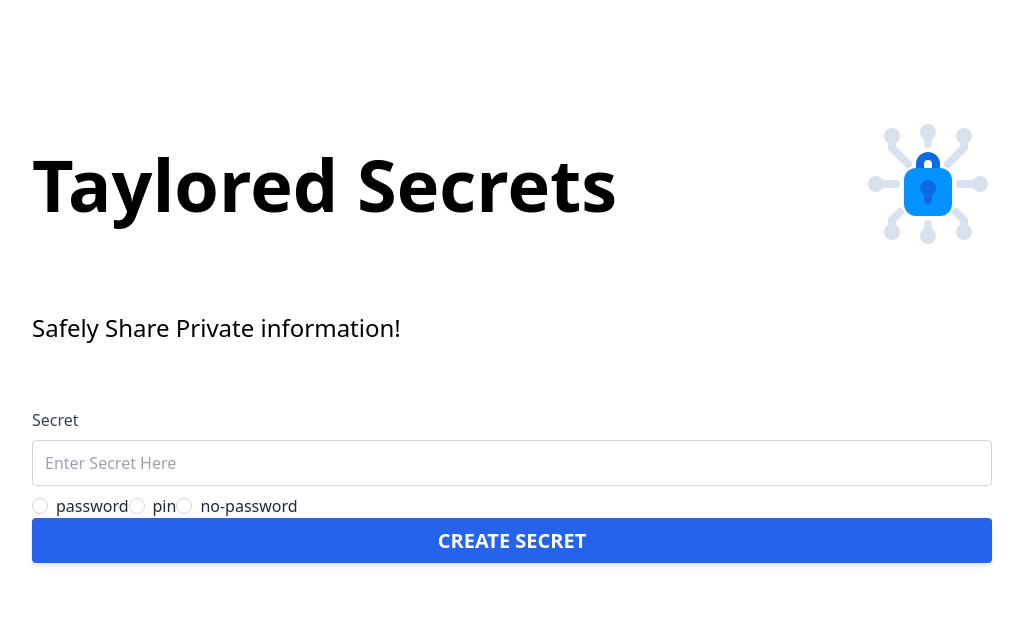
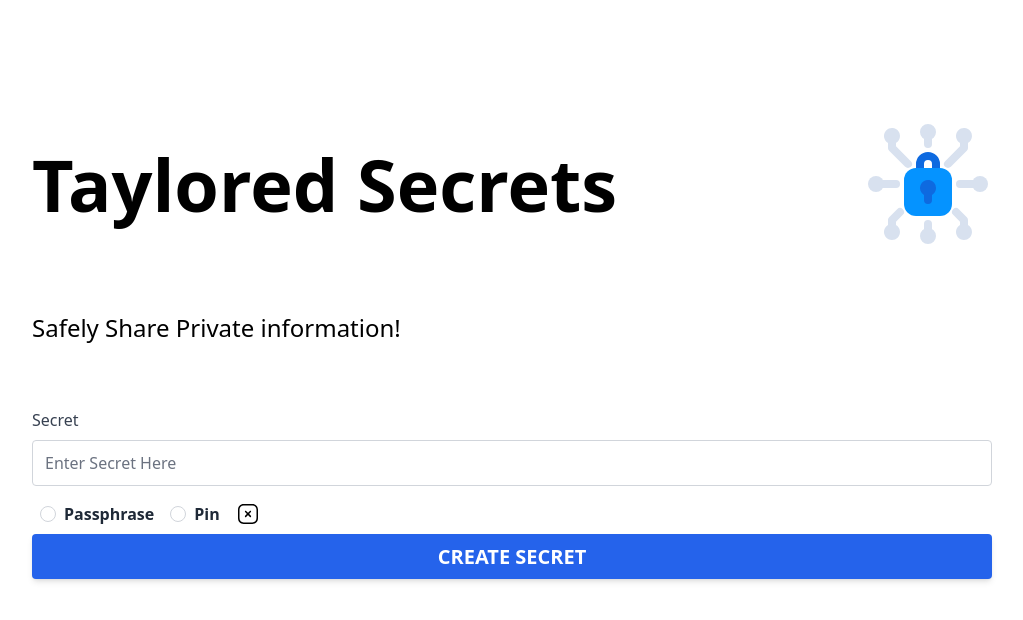
Before and after one commit to Hectormalvarez/tayloredsecrets, a Next.js app: page / in a window 1280 px wide. Shown: the top 620 px of the page, without its empty margins (128-1151 px from the left). Built offline with nearby package versions, Linux system fonts and the light colour scheme; no server answers; what aws-amplify would draw is missing.

Commit message:
changed password select to radios

```diff
--- a/components/UI/CreateSecret.tsx
+++ b/components/UI/CreateSecret.tsx
@@ -7,6 +7,7 @@ import { createSecret } from "../../src/graphql/mutations";
 import { useForm } from "react-hook-form";
 import { encrypt } from "../../utils/crypto";
 import Input from "../Form/Input";
+import { useEffect } from "react";
 
 enum PasswordType {
   passphrase = "passphrase",
@@ -22,7 +23,7 @@ type NewSecretFormData = {
 };
 
 // Main next page
-export default function CreateSecretForm(fn: NextPage) {
+export default function CreateSecret() {
   const router = useRouter();
 
   // initialize form
@@ -31,6 +32,7 @@ export default function CreateSecretForm(fn: NextPage) {
     handleSubmit,
     resetField,
     watch,
+    setValue,
     formState: { errors },
   } = useForm<NewSecretFormData>({
     defaultValues: {
@@ -71,6 +73,10 @@ export default function CreateSecretForm(fn: NextPage) {
     router.push(`/secrets/${id}`); // sends user to secret page
   });
 
+  useEffect(() => {
+    console.log(passwordType);
+  }, [passwordType]);
+
   return (
     <form onSubmit={onSubmit}>
       <div className="flex flex-col">
@@ -83,7 +89,11 @@ export default function CreateSecretForm(fn: NextPage) {
         {errors.secret?.type === "required" && (
           <p className="pb-2 text-lg text-red-400">Please enter a secret!</p>
         )}
-        <PasswordSelect register={register} passwordType={passwordType} />
+        <PasswordSelect
+          register={register}
+          passwordType={passwordType}
+          setValue={setValue}
+        />
         {passwordType === "passphrase" && (
           <Input
             fieldName="password"
@@ -127,34 +137,72 @@ const SecretButton = () => {
   );
 };
 
-const PasswordSelect = ({ register, passwordType }: any) => {
+const PasswordSelect = ({ register, passwordType, setValue }: any) => {
   return (
     <div className="flex">
-      {["password", "pin", "no-password",].map((name) => (
-
-      <div className="form-check form-check-inline" key={name}>
+      {["passphrase", "pin"].map((name) => (
+        <div className="form-check form-check-inline p-2 cursor-pointer" key={name}>
+          <input
+            className={`
+            form-check-input form-check-input float-left mt-1 mr-2 h-4 w-4 appearance-none rounded-full
+            border border-gray-300 bg-white bg-contain bg-center bg-no-repeat align-top transition duration-200
+            checked:border-blue-600 checked:bg-blue-600 focus:outline-none cursor-pointer
+          `}
+            type="radio"
+            id={name}
+            name="passwordSelectOptions"
+            value={name}
+            {...register("passwordType")}
+          />
+          <label
+            className="form-check-label inline-block text-gray-800 cursor-pointer capitalize font-bold"
+            htmlFor={name}
+          >
+            {name}
+          </label>
+        </div>
+      ))}
+      <div className="form-check form-check-inline w-4 h-4 p-2 ">
         <input
           className={`
-            form-check-input form-check-input float-left mt-1 mr-2 h-4 w-4 cursor-pointer appearance-none rounded-full
-            border border-gray-300 bg-white bg-contain bg-center bg-no-repeat align-top transition duration-200
-            checked:border-blue-600 checked:bg-blue-600 focus:outline-none
-            ${name === passwordType ? 'active' : ''}
+            hidden
           `}
           type="radio"
-          name="inlineRadioOptions"
-          id="inlineRadio1"
-          value="option1"
+          id="no-password"
+          name="passwordSelectOptions"
+          value={"no-password"}
           {...register("passwordType")}
         />
-        <label
-          className="form-check-label inline-block text-gray-800"
-          htmlFor="inlineRadio10"
-        >
-          {name}
+        <label htmlFor="no-password" className="cursor-pointer">
+          <svg
+            width="24"
+            height="24"
+            viewBox="0 0 24 24"
+            fill="none"
+            xmlns="http://www.w3.org/2000/svg"
+            className=""
+          >
+            <path
+              fillRule="evenodd"
+              clipRule="evenodd"
+              d="M9.60253 15.1367C9.41053 15.1367 9.21853 15.0637 9.07253 14.9167C8.77953 14.6237 8.77953 14.1497 9.07253 13.8567L13.8645 9.06472C14.1575 8.77172 14.6315 8.77172 14.9245 9.06472C15.2175 9.35772 15.2175 9.83172 14.9245 10.1247L10.1325 14.9167C9.98653 15.0637 9.79453 15.1367 9.60253 15.1367Z"
+              fill="black"
+            />
+            <path
+              fillRule="evenodd"
+              clipRule="evenodd"
+              d="M14.3965 15.1396C14.2045 15.1396 14.0125 15.0666 13.8665 14.9196L9.07046 10.1226C8.77746 9.82965 8.77746 9.35565 9.07046 9.06265C9.36446 8.76965 9.83846 8.76965 10.1305 9.06265L14.9265 13.8596C15.2195 14.1526 15.2195 14.6266 14.9265 14.9196C14.7805 15.0666 14.5875 15.1396 14.3965 15.1396Z"
+              fill="black"
+            />
+            <path
+              fillRule="evenodd"
+              clipRule="evenodd"
+              d="M7.665 3.5C5.135 3.5 3.5 5.233 3.5 7.916V16.084C3.5 18.767 5.135 20.5 7.665 20.5H16.333C18.864 20.5 20.5 18.767 20.5 16.084V7.916C20.5 5.233 18.864 3.5 16.334 3.5H7.665ZM16.333 22H7.665C4.276 22 2 19.622 2 16.084V7.916C2 4.378 4.276 2 7.665 2H16.334C19.723 2 22 4.378 22 7.916V16.084C22 19.622 19.723 22 16.333 22Z"
+              fill="black"
+            />
+          </svg>
         </label>
       </div>
-      ))}
-
     </div>
   );
 };
--- a/package.json
+++ b/package.json
@@ -24,6 +24,7 @@
     "uuid": "^8.3.2"
   },
   "devDependencies": {
+    "@tailwindcss/forms": "^0.5.2",
     "@types/node": "18.0.3",
     "@types/react": "18.0.15",
     "@types/react-dom": "18.0.6",
--- a/tailwind.config.js
+++ b/tailwind.config.js
@@ -8,6 +8,7 @@ module.exports = {
     extend: {},
   },
   plugins: [
-    require('@tailwindcss/typography')
+    require('@tailwindcss/typography'),
+    require('@tailwindcss/forms'),
   ],
 }
```
Also changed, not shown: 1 other file (tests, documents, lock files or other folders).
